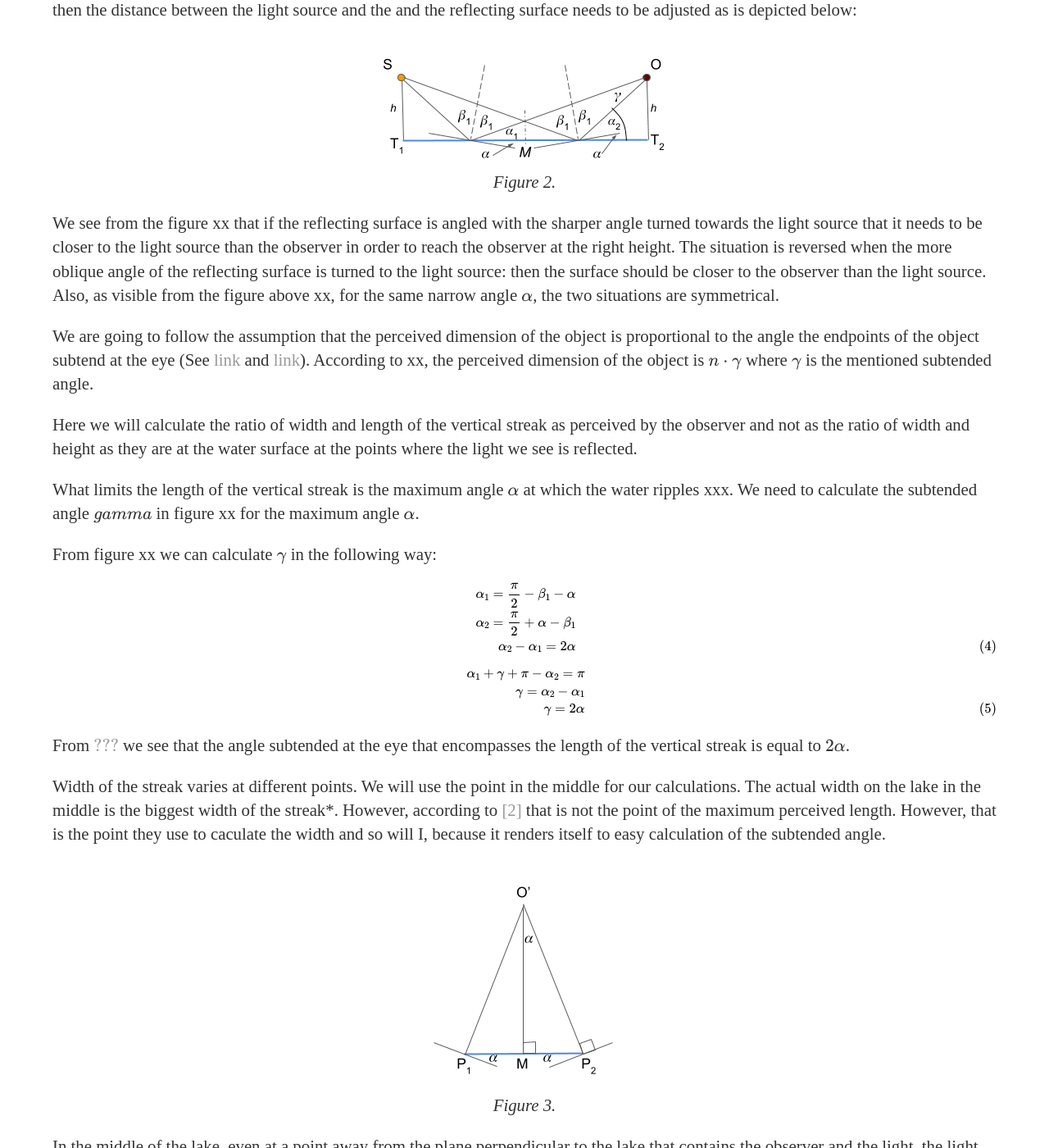
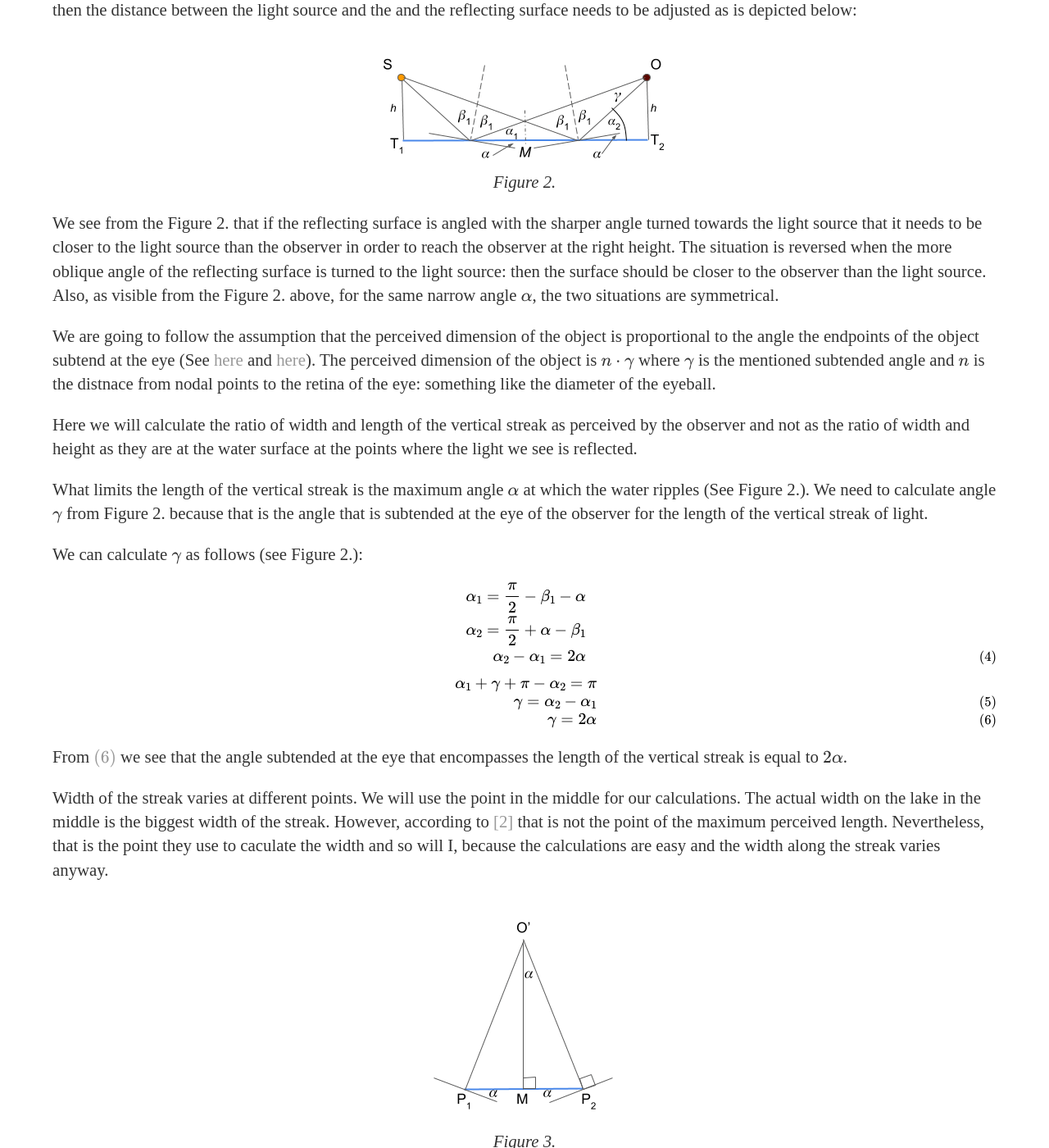
Before and after one commit to ana0209/ana0209.github.io, a Jekyll site: the page built from _posts/2020-06-25-Solutions-for-Chapter-18-in-NLA-by-Trefethen-and-Bau.md, in a window 1280 px wide and 1400 px high, scrolled down 3215 px. Shown: the whole window at 82% size. Built offline with Jekyll 4.4.1, drawn with Linux system fonts in a browser that asks for light colours; formulas are drawn with MathJax 3; some of the changed text lies outside the part shown.

Commit message:
Fix references and point names in text

```diff
--- a/_posts/2020-06-25-Solutions-for-Chapter-18-in-NLA-by-Trefethen-and-Bau.md
+++ b/_posts/2020-06-25-Solutions-for-Chapter-18-in-NLA-by-Trefethen-and-Bau.md
@@ -89,34 +89,36 @@
     <em>Figure 2.</em>
 </p>
 
-We see from the figure xx that if the reflecting surface is angled with the sharper angle turned towards the light source that it needs to be closer to the light source than the observer in order to reach the observer at the right height. The situation is reversed when the more oblique angle of the reflecting surface is turned to the light source: then the surface should be closer to the observer than the light source. Also, as visible from the figure above xx, for the same narrow angle $\alpha$, the two situations are symmetrical.
+We see from the Figure 2. that if the reflecting surface is angled with the sharper angle turned towards the light source that it needs to be closer to the light source than the observer in order to reach the observer at the right height. The situation is reversed when the more oblique angle of the reflecting surface is turned to the light source: then the surface should be closer to the observer than the light source. Also, as visible from the Figure 2. above, for the same narrow angle $\alpha$, the two situations are symmetrical.
 
-We are going to follow the assumption that the perceived dimension of the object is proportional to the angle the endpoints of the object subtend at the eye (See [link](https://entokey.com/the-human-eye-as-an-optical-system/) and [link](https://en.wikipedia.org/wiki/Visual_angle#The_retinal_image_and_visual_angle)). According to xx, the perceived dimension of the object is $$n\cdot\gamma$$ where $$\gamma$$ is the mentioned subtended angle.
+We are going to follow the assumption that the perceived dimension of the object is proportional to the angle the endpoints of the object subtend at the eye (See [here](https://entokey.com/the-human-eye-as-an-optical-system/) and [here](https://en.wikipedia.org/wiki/Visual_angle#The_retinal_image_and_visual_angle)). The perceived dimension of the object is $$n\cdot\gamma$$ where $$\gamma$$ is the mentioned subtended angle and $$n$$ is the distnace from nodal points to the retina of the eye: something like the diameter of the eyeball.
 
 Here we will calculate the ratio of width and length of the vertical streak as perceived by the observer and not as the ratio of width and height as they are at the water surface at the points where the light we see is reflected.
 
-What limits the length of the vertical streak is the maximum angle $$\alpha$$ at which the water ripples xxx. We need to calculate the subtended angle $$gamma$$ in figure xx for the maximum angle $$\alpha$$.
+What limits the length of the vertical streak is the maximum angle $$\alpha$$ at which the water ripples (See Figure 2.). We need to calculate angle $$\gamma$$ from Figure 2. because that is the angle that is subtended at the eye of the observer for the length of the vertical streak of light.
 
-From figure xx we can calculate $$\gamma$$ in the following way:
+We can calculate $$\gamma$$ as follows (see Figure 2.):
 
 
-$$\begin{eqnarray}\label{gamma-1}
-\alpha_1=\frac{\pi}{2}-\beta_1-\alpha \nonumber \\
-\alpha_2=\frac{\pi}{2}+\alpha-\beta_1 \nonumber \\
-\alpha_2-\alpha_1=2\alpha
+$$\begin{eqnarray}
+\large{\alpha_1=\frac{\pi}{2}-\beta_1-\alpha} \nonumber \\
+\large{\alpha_2=\frac{\pi}{2}+\alpha-\beta_1} \nonumber \\
+\large{\alpha_2-\alpha_1=2\alpha}
+\label{eq:gamma-1}
 \end{eqnarray}$$
 
 
-$$\begin{eqnarray}\label{gamma-2}
-\alpha_1+\gamma+\pi-\alpha_2=\pi \nonumber \\
-\gamma=\alpha_2-\alpha_1 \nonumber \\
-\gamma=2\alpha
+$$\begin{eqnarray}
+\large{\alpha_1+\gamma+\pi-\alpha_2=\pi} \nonumber \\
+\large{\gamma=\alpha_2-\alpha_1} \\
+\large{\gamma=2\alpha}
+\label{eq:gamma-2}
 \end{eqnarray}$$
 
 
-From \ref{gamma-1, gamma-2} we see that the angle subtended at the eye that encompasses the length of the vertical streak is equal to $$2\alpha$$.
+From \eqref{eq:gamma-2} we see that the angle subtended at the eye that encompasses the length of the vertical streak is equal to $$2\alpha$$.
 
-Width of the streak varies at different points. We will use the point in the middle for our calculations. The actual width on the lake in the middle is the biggest width of the streak*. However, according to [[2]](#2) that is not the point of the maximum perceived length. However, that is the point they use to caculate the width and so will I, because it renders itself to easy calculation of the subtended angle.
+Width of the streak varies at different points. We will use the point in the middle for our calculations. The actual width on the lake in the middle is the biggest width of the streak. However, according to [[2]](#2) that is not the point of the maximum perceived length. Nevertheless, that is the point they use to caculate the width and so will I, because the calculations are easy and the width along the streak varies anyway.
 
 <p align="center">
   <img alt="Width of the streak at the middle of the lake" src="https://raw.githubusercontent.com/ana0209/ana0209.github.io/master/images/figure-3.png">
@@ -124,16 +126,16 @@
     <em>Figure 3.</em>
 </p>
 
-In the middle of the lake, even at a point away from the plane perpendicular to the lake that contains the observer and the light, the light ray has an equidistant path from the source to the point and from the point to the observer. The reflecting surface is inclined in order to account for the needed change in the direction of the travel. The plane is rotated over the axis passing through points $$T_1$$ and $$T_2$$ in figure xx. In the figure yy we show the inclination of the reflecting surface which is symmetric on the two sides and an observer (or light source) projected onto a plane passing through the middle of the lake and being perpendicular on the axis of rotation $$T_1T_2$$. The two sides of the depicted triangle $$V_1O'$$ and $$V_2O'$$ are positioned on the normal to the reflecting plane at the point of the light reflection. From the image we see that the angle $$\angle V_1O'P=\alpha$$. Therefore the physical width of the streak on the lake is $$2 h\tan \alpha$$.
+In the middle of the lake, even at a point away from the plane perpendicular to the lake that contains the observer and the light, the light ray has an equidistant path from the source to the point and from the point to the observer. The reflecting surface is inclined in order to account for the needed change in the direction of the travel. The plane is rotated over the axis passing through points $$T_1$$ and $$T_2$$ from Figure 2. In the Figure 3. we show the inclination of the reflecting surface which is symmetric on the two sides and an observer (or light source) projected onto a plane passing through the middle of the lake and being perpendicular on the axis of rotation $$T_1T_2$$. The two sides of the depicted triangle $$P_1O'$$ and $$P_2O'$$ are positioned on the normal to the reflecting plane at the point of the light reflection. From the image we see that the angles $$\angle P_1O'M=\angle MO'P_2=\alpha$$. Therefore the physical width of the streak on the lake is $$2 h\tan \alpha$$.
 
-The angle subtended at the eye for the width of the lake $$\angle P_1OP_2=\delta$$. We know that the length $$\overline{MO}=\sqrt{h^2+l^2}m$$ with $$h=50m$$ and $$2l=1000m$$. We can write $$\tan \delta=h \tan \alpha/\sqrt{h^2+l^2}$$. We know that for small angles $$\beta$$ that $$\beta \approx tan \beta$$. In our case with $$\frac{h}{\sqrt(h^2+l^2)}\approx 0.01$$ for at least any $$\alpha \leq 45^\circ$$ $$\tan (\delta/2)$$ is small. [[2]](#2) makes the assumption that in normal circumstances of not excessive wind that $$\alpha=15^\circ$$. Taking that into account we can write:
+The angle subtended at the eye for the width of the lake $$\angle P_1OP_2=\delta$$. We know that the length $$\overline{MO}=\sqrt{h^2+l^2}m$$ with $$h=50m$$ and $$2l=1000m$$. We can write $$\tan (\delta/2)=h \tan \alpha/\sqrt{h^2+l^2}$$. We know that for small angles, their value in radians and their tangens are very close. In our case with $$\frac{h}{\sqrt(h^2+l^2)}\approx 0.01$$ for at least any $$\alpha \leq 45^\circ$$ $$\tan (\delta/2)$$ is small. [[2]](#2) makes the assumption that in normal circumstances of not excessive wind that $$\alpha=15^\circ$$. Taking that into account we can write:
 
 $$\begin{eqnarray}\delta \approx \frac{2h\tan\alpha}{\sqrt{h^2+l^2}}
 \end{eqnarray}$$
 
 And finally, the ratio of the perceived width and length is $$r=\frac{\delta}{\gamma}=h\tan\alpha/(\alpha\sqrt{h^2+l^2})=0.1018$$. For small $$\alpha$$ we have $$\tan\alpha \approx \alpha$$ so we can write $$r\approx\frac{h}{\sqrt(h^2+l^2)}=\sin \omega=0.0995$$. We see that for $$\alpha=15^\circ$$ the two calculations are quite close.
 
-(b) This problem is related to the way the $$\delta y$$ behaves for various tilts of $$range(A)$$. The biggest error and the biggest tilt for a fixed $$\|\delta A\|_2$$ is achieved when the range is tilted around axis of rotation that is perpendicular to the segment connecting the origin to point $$y$$. The smallest error is achieved when the tilt is around axis of rotation that connects the origin and the point $$y$$. Similarly, in this problem we get different dimensions for width and the length of the vertical streak with the maximum length in the plane perpendicular to the lake connecting the light source and the observer when the reflecting plane is rotated around an axis that is perpendicular to the line passing through points $$T_1$$ and $$T_2$$ in the figure xx. As we tilt the reflecting plane around different axis, the length of the segment where light is visible shortens. We can see that particularly when we observe the width of the light streak in the middle of the lake as we did in part (a) of the problem. The approximate ratio of the width and the length has a similar looking value as is the case for changes in $$\delta y$$: $$\sin\omega$$ with $$\omega$$ in this case being the angle at the middle of the lake between the line connecting that point to the observer and the horizontal line on the lake passing through that point.
+(b) This problem is related to the way the $$\delta y$$ behaves for various tilts of $$range(A)$$. The biggest error and the biggest tilt for a fixed $$\|\delta A\|_2$$ is achieved when the range is tilted around axis of rotation that is perpendicular to the segment connecting the origin to point $$y$$. The smallest error is achieved when the tilt is around axis of rotation that connects the origin and the point $$y$$. Similarly, in this problem we get different dimensions for width and the length of the vertical streak with the maximum length in the plane perpendicular to the lake connecting the light source and the observer when the reflecting plane is rotated around an axis that is perpendicular to the line passing through points $$T_1$$ and $$T_2$$ in the Figure 2. As we tilt the reflecting plane around different axis, the length of the segment where light is visible shortens. We can see that particularly when we observe the width of the light streak in the middle of the lake as we did in part (a) of the problem. The approximate ratio of the width and the length has a similar looking value as is the case for changes in $$\delta y$$: $$\sin\omega$$ with $$\omega$$ in this case being the angle at the middle of the lake between the line connecting that point to the observer and the horizontal line on the lake passing through that point.
 
 
 
```
